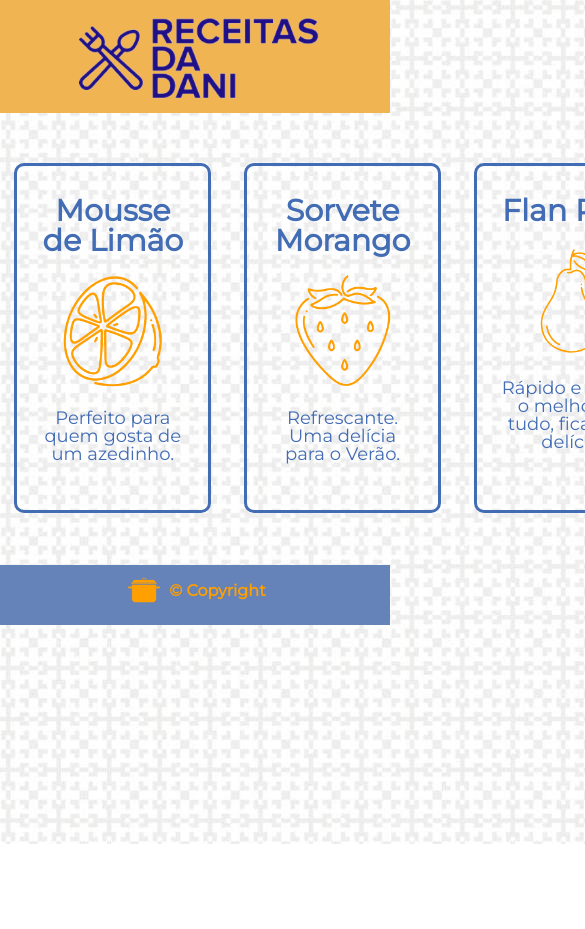
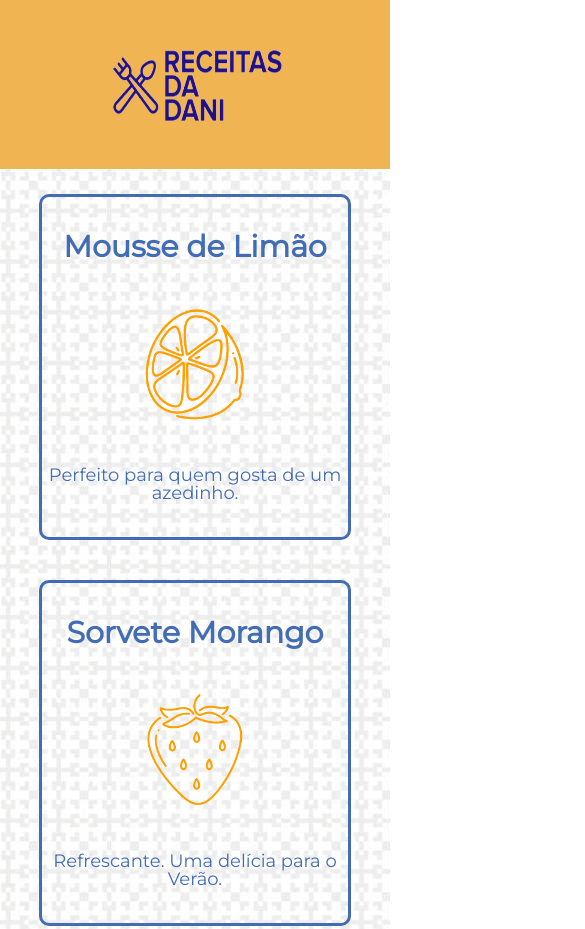
Before and after one commit to DaniScoton/ProjetoReceitas, a plain HTML site: page html/index.html in a window 390 px wide. Shown: the top 929 px of the page, 585 px wide, since content can reach past the window. Before the commit the page ends 844 px from the top, so only its background shows below. Drawn offline with Linux system fonts and the light colour scheme; files whose address does not match are found by name.

Commit message:
ajustes finais

```diff
--- a/css/mousse.css
+++ b/css/mousse.css
@@ -2,16 +2,15 @@
 
 body{
     font-family: Montserrat, sans-serif;
-    background: url(fundo\ branco.jpg);
-}
-
-header{
-    background: #f1b452;
+    background: url(/ProjetoReceitas/imagens/fundo\ branco.jpg);
 }
 
 #logo{
+    background: #f1b452;
+    height: 20vh;
     display: flex;
     justify-content: space-between;
+    align-items: center;
 }
 
 .logo-principal{
@@ -25,6 +24,13 @@ header{
     padding: 90px 0 0 10px;
 }
 
+.botao2{
+    text-decoration: none;
+    color: #f1b452;
+    font-weight: 600;
+    padding: 90px 0 0 10px;
+}
+
 .botao:hover{
     color: #41911c;
 }
@@ -34,32 +40,21 @@ header{
 }
 
 main{
-    height: 450px;
-    vertical-align: top;
-    justify-content: center;
-    margin: 0 20px 0 20px;
-    align-self: auto;
+    min-height: 70vh;
+    display: flex;
+    justify-content: space-around;
+    align-items: center;
 }
 
 .titulo-principal{
     font-size: 30px;
+    margin-bottom: 15px;
     color: #426CB4;
     font-weight: bold;
-    margin-bottom: 30px;
-}
-
-.ingredientes{
-    width: 25%;
-    position: left;
-    padding: 120px 0 0 50px;
-    float: left;
 }
 
 .preparo{
     width: 30%;
-    margin-top: 50px;
-    vertical-align: top;
-    float: left;
     margin-left: 20px;
 }
 
@@ -74,14 +69,10 @@ main{
 
 .foto{
     width: 400px;
-    display: inline;
-    display: flex;
-    padding: 100px 0 0 70px;
 }
 
 footer{
-    position: absolute;
-    bottom: 0;
+    height: 10vh;
     width: 100%;
     background: #6583b8;
     font-weight: bold;
@@ -99,3 +90,43 @@ footer{
     display: flex;
     align-items: center;
 }
+
+@media screen and (min-width: 300px) and (max-width: 1200px){
+
+    main{
+        min-height: 70vh;
+        display: flex;
+        flex-direction: column;
+        justify-content: space-around;
+        align-items: center;
+    }
+
+    .preparo{
+        margin-top: 25px;
+        text-align: center;
+        width: 80%;
+    }
+
+    .ingredientes{
+        margin-top: 25px;
+        width: 80%;
+        text-align: center;
+    }
+
+    .logo-principal{
+        width: 270px;
+    }
+}
+
+@media screen and (min-width: 300px) and (max-width: 520px){
+
+    .foto{
+        margin-top: 25px;
+        width: 90vw;
+    }
+
+    .logo-principal{
+        width: 190px;
+        height: 100px;
+    }
+}
--- a/css/sorvete.css
+++ b/css/sorvete.css
@@ -2,16 +2,16 @@
 
 body{
     font-family: Montserrat, sans-serif;
-    background: url(fundo\ branco.jpg)
+    background: url(/ProjetoReceitas/imagens/fundo\ branco.jpg)
 }
 
 header{
     background: #f1b452;
-}
-
-#logo{
+    height: 20vh;
     display: flex;
     justify-content: space-between;
+    align-items: center;
+
 }
 
 .logo-principal{
@@ -25,6 +25,12 @@ header{
     padding: 90px 0 0 10px;
 }
 
+.botao2{
+    text-decoration: none;
+    color: #f1b452;
+    padding: 90px 0 0 10px;
+}
+
 .botao:hover{
     color: #41911c;
 }
@@ -34,37 +40,29 @@ header{
 }
 
 main{
-    height: 450px;
-    vertical-align: top;
-    justify-content: center;
-    margin: 0 20px 0 20px;
-    align-self: auto;
+    min-height: 70vh;
+    display: flex;
+    justify-content: space-around;
+    align-items: center;
 }
 
 .titulo-principal{
-    font-size: 30px;
+    font-size: 25px;
     color: #426CB4;
     font-weight: bold;
-    margin-bottom: 20px;
+    margin-bottom: 10px;
 }
 
 .ingredientes{
     width: 25%;
-    position: left;
-    padding: 80px 0 0 50px;
-    float: left;
 }
 
 .preparo{
     width: 30%;
-    margin-top: 50px;
-    vertical-align: top;
-    float: left;
-    margin-left: 30px;
 }
 
 .item{
-    font-size: 13.5px;
+    font-size: 14px;
     line-height: 1.8em;
 }
 
@@ -73,8 +71,8 @@ main{
 }
 
 .itens{
-    font-size: 20px;
-    line-height: 2em;
+    font-size: 14px;
+    line-height: 1.8em;
 }
 
 .itens:before{
@@ -83,15 +81,10 @@ main{
 
 .foto{
     width: 400px;
-    display: inline;
-    display: flex;
-    padding: 100px 0 0 70px;
-    border-radius: 10%;
 }
 
 footer{
-    position: absolute;
-    bottom: 0;
+    height: 10vh;
     width: 100%;
     background: #6583b8;
     font-weight: bold;
@@ -110,3 +103,47 @@ footer{
     display: flex;
     align-items: center;
 }
+
+@media screen and (min-width: 300px) and (max-width: 1200px){
+
+    main{
+        min-height: 70vh;
+        display: flex;
+        flex-direction: column;
+        justify-content: space-around;
+        align-items: center;
+    }
+
+    .preparo{
+        margin-top: 25px;
+        text-align: center;
+        width: 80%;
+    }
+
+    .ingredientes{
+        margin-top: 25px;
+        width: 80%;
+        text-align: center;
+    }
+
+    .foto{
+        margin-top: 25px;
+    }
+
+    .logo-principal{
+        width: 270px;
+    }
+}
+
+@media screen and (min-width: 300px) and (max-width: 520px){
+
+    .foto{
+        margin-top: 25px;
+        width: 90vw;
+    }
+
+    .logo-principal{
+        width: 190px;
+        height: 100px;
+    }
+}
--- a/css/style.css
+++ b/css/style.css
@@ -2,20 +2,26 @@
 
 body{
     font-family: Montserrat, sans-serif;
-    background: url(fundo\ branco.jpg)
+    background-image: url(/ProjetoReceitas/imagens/fundo\ branco.jpg);
 }
 
 header{
     background: #f1b452;
+    height: 20vh;
+    display: flex;
+    justify-content: center;
+    align-items: center;
+}
+
+main{
+    min-height: 70vh;
+    display: flex;
+    flex-direction: row;
+    align-items: center;
 }
 
 .logo-principal{
     width: 270px;
-}
-
-#logo{
-    display: flex;
-    justify-content: center;
 }
 
 a{
@@ -24,35 +30,41 @@ a{
 }
 
 .receitas{
-    width: 940px;
+    width: 80vw;
     margin: 0 auto;
-    padding: 50px 0;
+    display: grid;
+    grid-template-columns: repeat(auto-fit, minmax(200px, auto));
+    align-items: center;
+    gap: 2.5rem;
+    margin-top: 25px;
+    margin-bottom: 25px;
 }
 
-.receitas li{
-    display: inline-block;
+.box{
     text-align: center;
-    width: 21%;
-    height: 350px;
-    vertical-align: top;
-    margin: 0 1.5%;
-    padding: 30px 20px;
-    box-sizing: border-box;
+    height: 300px;
     border: 3px solid #426CB4;
     border-radius: 10px;
-    margin-bottom: 2px;
+    padding: 20px 5px 20px 5px;
+    display: flex;
+    flex-direction: column;
+    justify-content: center;
 }
 
-.receitas li:hover{
+.box-content{
+    display: flex;
+    flex-direction: column;
+    align-items: center;
+    justify-content: space-between;
+    height: 90%;
+}
+
+.box:hover{
     border-color: #FF9F00;
 }
 
-.receitas li:active{
+.box:active{
     border-color: #7BB062;
-}
-
-.receitas li:hover h2{
-    font-size: 34px;
 }
 
 .receitas h2{
@@ -67,17 +79,16 @@ a{
 
 .imagem-fruta{
     width: 150px;
+    transition: all .45s ease;
+}
+
+.imagem-fruta:hover{
+    width: 165px;
 }
 
 .img-footer{
     width: 40px;
     height: 40px;
-    margin-top: 5px;
-}
-
-.copy{
-    margin-top: 18px;
-    margin-left: 5px;
 }
 
 footer{
@@ -85,6 +96,22 @@ footer{
     font-weight: bold;
     color: #FF9F00;
     display: flex;
-    height: 60px;
+    align-items: center;
+    justify-content: center;
+    height: 10vh;
+}
+
+.div-footer{
+    display: flex;
+    align-items: center;
     justify-content: center;
 }
+
+@media screen and (min-width: 300px) and (max-width: 520px){
+    .logo-principal{
+        width: 190px;
+        height: 100px;
+    }
+
+
+}
--- a/html/index.html
+++ b/html/index.html
@@ -1,5 +1,6 @@
 <!DOCTYPE html>
 <html lang="pt-br">
+
 <head>
     <meta charset="UTF-8">
     <meta http-equiv="X-UA-Compatible" content="IE=edge">
@@ -8,49 +9,48 @@
     <link rel="stylesheet" href="../css/reset.css">
     <link rel="stylesheet" href="../css/style.css">
 </head>
+
 <body>
-    <div class="cabeçalho">
-        <header>
-            <div id="logo">
-                <img class="logo-principal" src="../imagens/logo azul.png" alt="Logo Receitas da Dani">
-            </div>
-        </header>
-    </div>
+    <header id="logo">
+            <img class="logo-principal" src="../imagens/logo azul.png" alt="Logo Receitas da Dani">
+    </header>
     <main>
-        <ul class="receitas">
-            <a href="mousse.html">
-                <li>
+        <div class="receitas">
+            <a href="mousse.html" class="box">
+                <div class="box-content">
                     <h2>Mousse de Limão</h2>
                     <img class="imagem-fruta" src="../imagens/limão.png" alt="Limão">
                     <p class="receitas-descriçao">Perfeito para quem gosta de um azedinho.</p>
-                </li>
+                </div>
             </a>
-            <a href="sorvete.html">
-                <li>
+            <a href="sorvete.html" class="box">
+                <div class="box-content">
                     <h2>Sorvete Morango</h2>
                     <img class="imagem-fruta" src="../imagens/morango.png" alt="Limão">
                     <p class="receitas-descriçao">Refrescante. Uma delícia para o Verão.</p>
-                </li>
+                </div>
             </a>
-            <a href="flan.html">
-                <li>
-                    <h2>Flan Pêra</h2>
+            <a href="flan.html" class="box">
+                <div class="box-content">
+                    <h2>Flan <br> Pêra</h2>
                     <img class="imagem-fruta" src="../imagens/pera.png" alt="Limão">
                     <p class="receitas-descriçao">Rápido e fácil. E o melhor de tudo, fica uma delícia.</p>
-                </li>
+                </div>
             </a>
-            <a href="bolo.html">
-                <li>
+            <a href="bolo.html" class="box">
+                <div class="box-content">
                     <h2>Bolo de Banana</h2>
                     <img class="imagem-fruta" src="../imagens/banana.png" alt="Limão">
                     <p class="receitas-descriçao">Muito fofinho. Ótimo para um café da tarde.</p>
-                </li>
+                </div>
             </a>
-        </ul>
+        </div>
     </main>
     <footer>
-        <img class="img-footer" src="../imagens/panela laranja.png">
-        <p class="copy">&copy; Copyright</p>
+        <div class="div-footer">
+            <img class="img-footer" src="../imagens/panela laranja.png">
+            <p class="copy">&copy; Copyright</p>
+        </div>
     </footer>
 </body>
 </html>
```
Also changed, not shown: html/mousse.html (+5 -9 lines), html/sorvete.html (+6 -10 lines).
